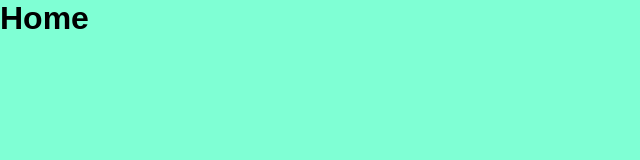
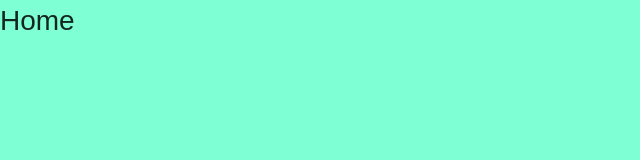
Before and after one commit to isaac1104/McBurgerKing, a React app in the folder client/: page / in a window 1280 px wide. Shown: the whole page, without its empty margins (0-640 px from the left). Built offline with nearby package versions, Linux system fonts and the light colour scheme.

Commit message:
add antd package

```diff
--- a/client/package.json
+++ b/client/package.json
@@ -3,6 +3,7 @@
   "version": "0.1.0",
   "private": true,
   "dependencies": {
+    "antd": "^3.19.3",
     "axios": "^0.19.0",
     "http-proxy-middleware": "^0.19.1",
     "react": "^16.8.6",
--- a/client/src/styles/index.css
+++ b/client/src/styles/index.css
@@ -1,4 +1,6 @@
-* {
+@import '~antd/dist/antd.css';
+
+body {
   margin: 0;
   padding: 0;
   font-family: sans-serif;
```
Also changed, not shown: 1 other file.
